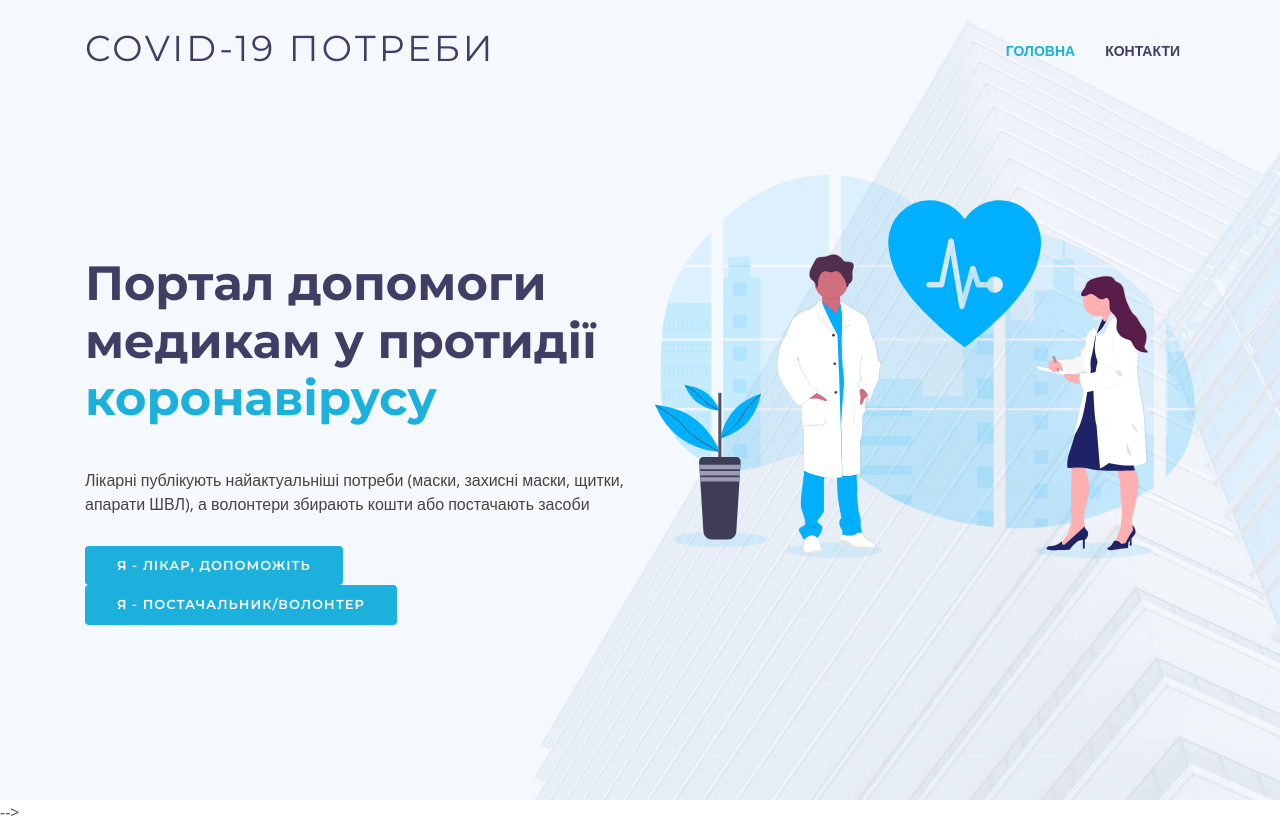
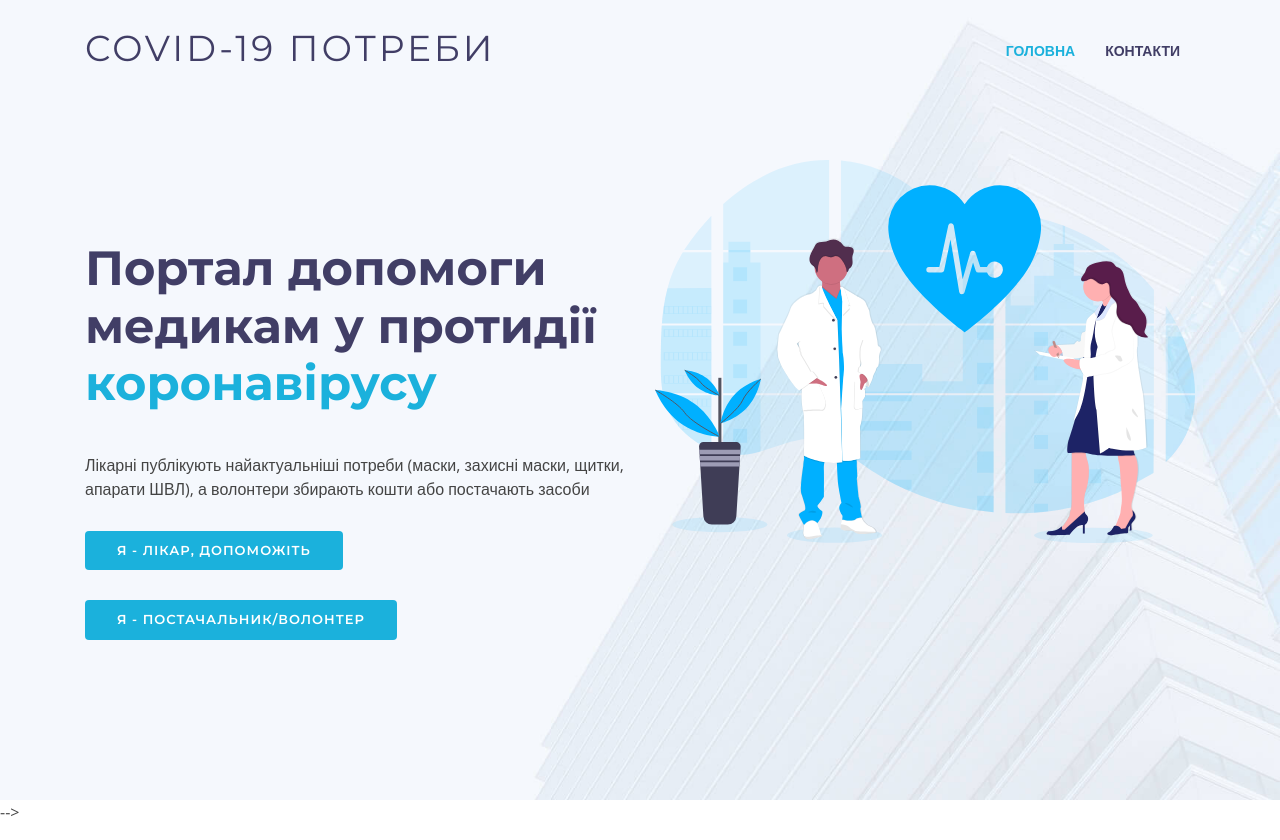
Before and after one commit to elneoor/pandemiia, a Django app: page / in a window 1280 px wide. Shown: the top 840 px of the page. Run offline with Django 3.2, Linux system fonts and the light colour scheme; some libraries are stand-ins or nearby versions.

Commit message:
final amendemnts in copy

```diff
--- a/comparison/templates/comparison/index.html
+++ b/comparison/templates/comparison/index.html
@@ -149,9 +149,9 @@
                     <p>Лікарні публікують найактуальніші потреби (маски, захисні маски, щитки, апарати ШВЛ), а волонтери збирають кошти або постачають засоби</p>
                     <div>
                         <a href="https://forms.gle/zXCuyykZLRRCwqTS6" class="btn-get-started scrollto">Я - лікар, допоможіть</a>
-                        <br/>
-                        <a href="#about" class="btn-get-started scrollto">Я - постачальник/волонтер</a>
                     </div>
+                    <p> </p>
+                    <a href="#about" class="btn-get-started scrollto">Я - постачальник/волонтер</a>
                 </div>
 
                 <div class="col-md-6 intro-img order-md-last order-first">
```
